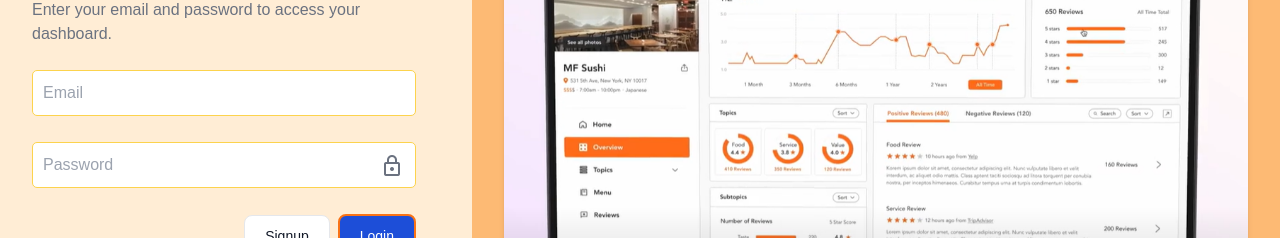
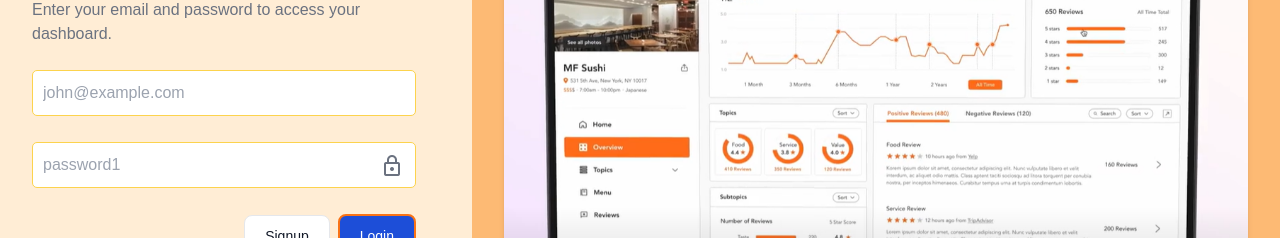
Before and after one commit to JeevithaPugazh/review-dashboard-client, a React (Vite) app: page / in a window 1280 px wide. Shown: the part 326-564 px from the top of the page. Built offline with nearby package versions, Linux system fonts and the light colour scheme; no server answers.

Commit message:
Changed placeholder to login email and password from backend seeded user details

```diff
--- a/src/component/Password.jsx
+++ b/src/component/Password.jsx
@@ -16,7 +16,7 @@ function Password(props) {
         type={showPassword ? "text" : "password"}
         value={props.password}
         onChange={(e) => props.setPassword(e.target.value)}
-        placeholder={props.placeholder || "Password"}
+        placeholder={props.placeholder || "password1"}
         required
       />
       <span
--- a/src/pages/LoginPage.jsx
+++ b/src/pages/LoginPage.jsx
@@ -52,7 +52,7 @@ function LoginPage() {
                 type="email"
                 value={email}
                 onChange={(e) => setEmail(e.target.value)}
-                placeholder="Email"
+                placeholder="john@example.com"
                 required
               />
 
```
